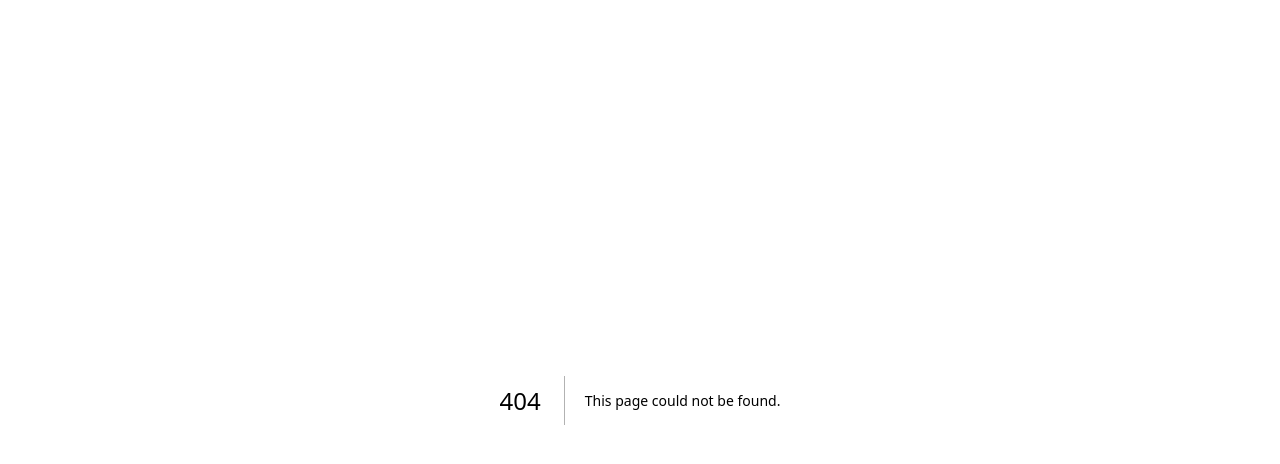
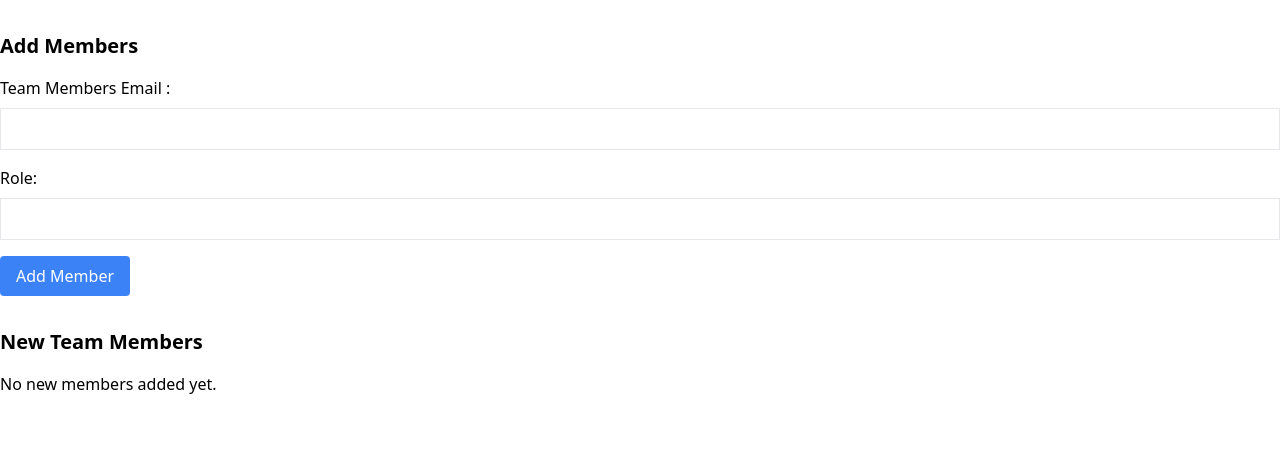
Before and after one commit to nandanVasistaBH29/creater_content, a Next.js app: page /teams/add-member in a window 1280 px wide. Before the commit this address had no page. Shown: the top 464 px of the page. Built offline with nearby package versions, Linux system fonts and the light colour scheme.

Commit message:
seperate Component to Add user to a team

```diff
--- /dev/null
+++ b/pages/teams/add-member.jsx
@@ -0,0 +1,93 @@
+import { useState } from "react";
+import { useRouter } from "next/router";
+import axios from "axios";
+
+const AddMember = () => {
+  const [members, setMembers] = useState([]);
+  const [userInput, setUserInput] = useState("");
+  const [role, setRole] = useState("");
+  const [errorMessage, setErrorMessage] = useState("");
+
+  const router = useRouter();
+  const { team_name } = router.query;
+
+  const handleAddMember = async () => {
+    console.log(team_name);
+    const ownerId = localStorage.getItem("creater-content-user_id");
+    try {
+      const response = await axios.post("/api/teams/add-user-to-team", {
+        email: userInput,
+        team_name: team_name,
+        role,
+        owner_id_team: ownerId,
+      });
+
+      // Handle successful member addition
+      console.log(response.data);
+
+      setMembers((prevMembers) => [
+        ...prevMembers,
+        { user_id: userInput, role },
+      ]);
+
+      setUserInput("");
+      setRole("");
+      setErrorMessage("");
+    } catch (error) {
+      // Handle error
+      console.error(error);
+      setErrorMessage("Failed to add member. Please try again.");
+    }
+  };
+  return (
+    <div>
+      {errorMessage && <p className="text-red-500 mb-4">{errorMessage}</p>}
+
+      <h2 className="text-xl font-bold mt-8 mb-4">Add Members</h2>
+      <div className="mb-4">
+        <label htmlFor="userInput" className="block mb-2">
+          Team Members Email :
+        </label>
+        <input
+          type="text"
+          id="userInput"
+          className="border p-2 w-full"
+          value={userInput}
+          onChange={(e) => setUserInput(e.target.value)}
+        />
+      </div>
+      <div className="mb-4">
+        <label htmlFor="role" className="block mb-2">
+          Role:
+        </label>
+        <input
+          type="text"
+          id="role"
+          className="border p-2 w-full"
+          value={role}
+          onChange={(e) => setRole(e.target.value)}
+        />
+      </div>
+      <button
+        className="bg-blue-500 text-white py-2 px-4 rounded"
+        onClick={handleAddMember}
+        disabled={!userInput || !role}
+      >
+        Add Member
+      </button>
+
+      <h2 className="text-xl font-bold mt-8 mb-4">New Team Members</h2>
+      {members.length > 0 ? (
+        <ul>
+          {members.map((member, index) => (
+            <li key={index}>{member.user_id}</li>
+          ))}
+        </ul>
+      ) : (
+        <p>No new members added yet.</p>
+      )}
+    </div>
+  );
+};
+
+export default AddMember;
--- a/pages/teams/create-team.jsx
+++ b/pages/teams/create-team.jsx
@@ -1,12 +1,11 @@
 import { useState } from "react";
 import axios from "axios";
+import { useRouter } from "next/router";
 
 const CreateTeamPage = () => {
   const [teamName, setTeamName] = useState("");
-  const [userInput, setUserInput] = useState("");
-  const [role, setRole] = useState("");
-  const [members, setMembers] = useState([]);
   const [errorMessage, setErrorMessage] = useState("");
+  const router = useRouter();
 
   const handleCreateTeam = async () => {
     const ownerId = localStorage.getItem("creater-content-user_id");
@@ -17,39 +16,13 @@ const CreateTeamPage = () => {
           ownerId,
         });
         console.log(response.data);
+        if (response.data.err) {
+          setErrorMessage("TEAM name must be globally unique");
+        } else router.push("./add-member?team_name=" + teamName);
       } catch (error) {
         console.error(error);
         setErrorMessage("Failed to create team. Please try again." + error);
       }
-  };
-
-  const handleAddMember = async () => {
-    const ownerId = localStorage.getItem("creater-content-user_id");
-    console.log(teamName);
-    try {
-      const response = await axios.post("/api/teams/add-user-to-team", {
-        email: userInput,
-        team_name: teamName,
-        role,
-        owner_id_team: ownerId,
-      });
-
-      // Handle successful member addition
-      console.log(response.data);
-
-      setMembers((prevMembers) => [
-        ...prevMembers,
-        { user_id: userInput, role },
-      ]);
-
-      setUserInput("");
-      setRole("");
-      setErrorMessage("");
-    } catch (error) {
-      // Handle error
-      console.error(error);
-      setErrorMessage("Failed to add member. Please try again.");
-    }
   };
 
   return (
@@ -76,50 +49,6 @@ const CreateTeamPage = () => {
       >
         Create Team
       </button>
-
-      <h2 className="text-xl font-bold mt-8 mb-4">Add Members</h2>
-      <div className="mb-4">
-        <label htmlFor="userInput" className="block mb-2">
-          Team Members Email :
-        </label>
-        <input
-          type="text"
-          id="userInput"
-          className="border p-2 w-full"
-          value={userInput}
-          onChange={(e) => setUserInput(e.target.value)}
-        />
-      </div>
-      <div className="mb-4">
-        <label htmlFor="role" className="block mb-2">
-          Role:
-        </label>
-        <input
-          type="text"
-          id="role"
-          className="border p-2 w-full"
-          value={role}
-          onChange={(e) => setRole(e.target.value)}
-        />
-      </div>
-      <button
-        className="bg-blue-500 text-white py-2 px-4 rounded"
-        onClick={handleAddMember}
-        disabled={!userInput || !role}
-      >
-        Add Member
-      </button>
-
-      <h2 className="text-xl font-bold mt-8 mb-4">Team Members</h2>
-      {members.length > 0 ? (
-        <ul>
-          {members.map((member, index) => (
-            <li key={index}>{member.user_id}</li>
-          ))}
-        </ul>
-      ) : (
-        <p>No members added yet.</p>
-      )}
     </div>
   );
 };
```
